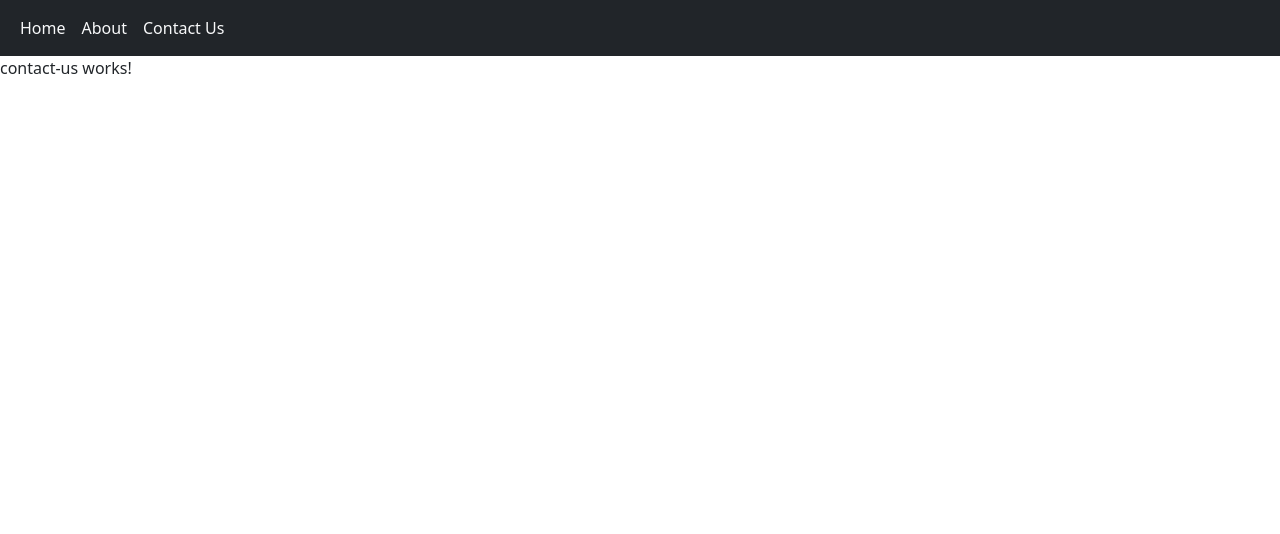
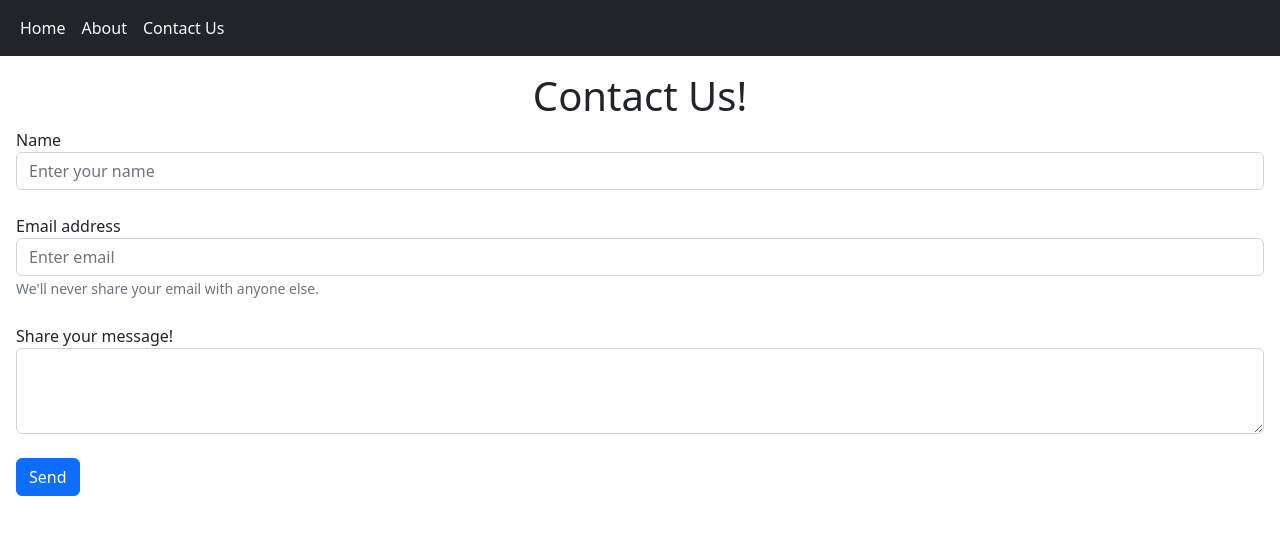
Before and after one commit to awb8593/AllTheSmallBusinesses, an Angular app in the folder demo/smallbusiness-ui/: page /contact-us in a window 1280 px wide. Shown: the top 534 px of the page. Built offline with nearby package versions, Linux system fonts and the light colour scheme.

Commit message:
Update contact-us.component.html
Made contact form

```diff
--- a/demo/smallbusiness-ui/src/app/contact-us/contact-us.component.html
+++ b/demo/smallbusiness-ui/src/app/contact-us/contact-us.component.html
@@ -29,5 +29,28 @@
   </div>
 </nav>
 <router-outlet></router-outlet>
+<main class="m-3">
+  <h1 class="text-center">Contact Us!</h1>
+  <form>
+    <div class="form-group">
+      <label for="inputName">Name</label>
+      <input type="name" class="form-control" id="inputName" aria-describedby="inputName" placeholder="Enter your name">
+    </div>
+    <br>
 
-<p>contact-us works!</p>
+    <div class="form-group">
+      <label for="inputEmail">Email address</label>
+      <input type="email" class="form-control" id="inputEmail" aria-describedby="emailHelp" placeholder="Enter email">
+      <small id="emailHelp" class="form-text text-muted">We'll never share your email with anyone else.</small>
+    </div>
+    <br>
+
+    <div class="form-group">
+      <label for="inputMessage">Share your message!</label>
+      <textarea class="form-control" id="inputMessage" rows="3"></textarea>
+    </div>
+    <br>
+
+    <button type="submit" class="btn btn-primary">Send</button>
+  </form>
+</main>
```
